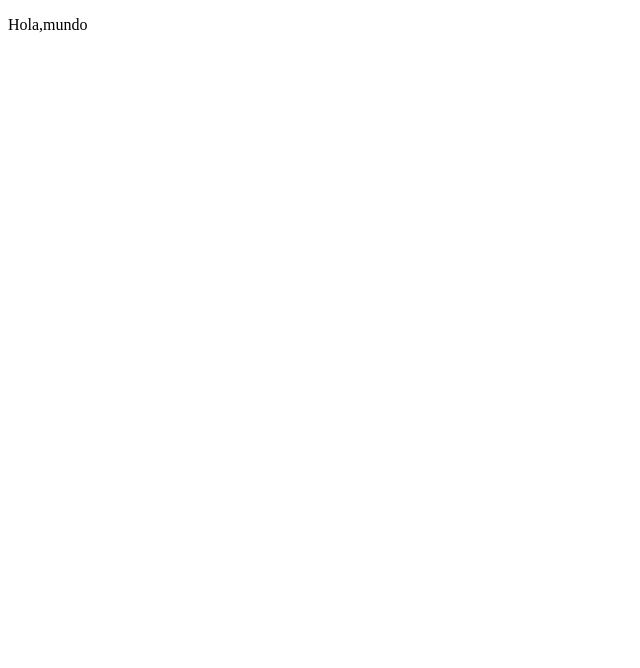
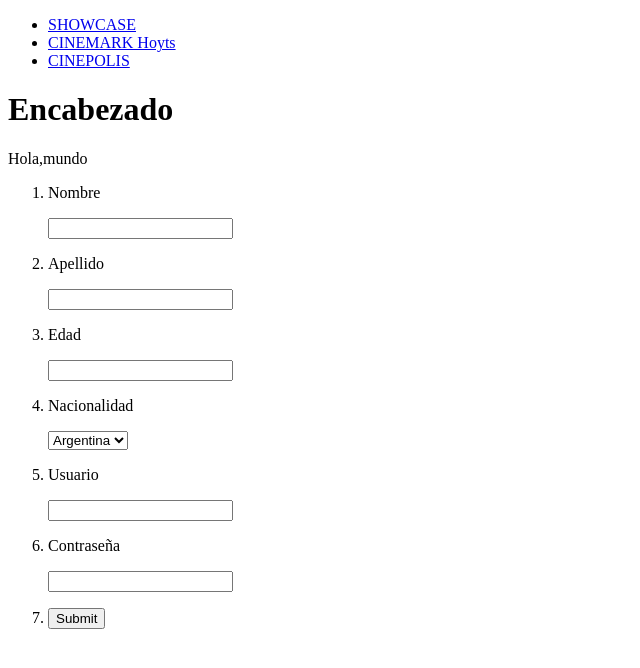
Before and after one commit to Eigus01/PaginaWebCurso, a plain HTML site: page index.html in a window 1280 px wide. Shown: the whole page, without its empty margins (0-640 px from the left). Drawn offline with Linux system fonts and the light colour scheme.

Commit message:
Ejercicio 2
Armar una etiqueta nav dentro del header con una lista desordenada y dentro de cada li
debemos tener un link.

Armar un form pidiendo datos al usuario.

```diff
--- a/index.html
+++ b/index.html
@@ -6,6 +6,57 @@
     <title>TP1Curso</title>
 </head>
 <body>
-    <p>Hola,mundo</p>
+    <header>
+        <nav>
+            <ul>
+                <li><a href="https://www.todoshowcase.com/">SHOWCASE</a></li>
+                <li> <a href="https://www.cinemarkhoyts.com.ar/">CINEMARK Hoyts</a></li>
+                <li><a href="https://www.cinepolis.com.ar/">CINEPOLIS</a></li>
+            </ul>
+        </nav>
+    </header>
+    <main>
+        <h1>Encabezado</h1>
+        <p>Hola,mundo</p>
+        <form action="#" method="get">
+            <ol>
+                <li>
+                    <p>Nombre</p>
+                    <input type="text">
+                </li>
+                <li>
+                    <p>Apellido</p>
+                    <input type="text">
+                </li>
+                <li>
+                    <p>Edad</p>
+                    <input type="text">
+                </li>
+                <li>
+                    <p>Nacionalidad</p>
+                    <select>
+                    <option value="arg">Argentina</option>
+                    <option value="fr">Francia</option>
+                    <option value="br">Brasil</option>
+                </select>
+                </li>
+                <li>
+                    <p>Usuario</p>
+                    <input type="text">
+                </li>
+                <li>
+                    <p>Contraseña</p>
+                    <input type="password">
+                </li>
+                <li>
+                    <p></p>
+                    <input type="submit">
+                </li>
+            </ol>
+        </form>
+    </main>
+    <footer>
+
+    </footer>
 </body>
 </html>
```
